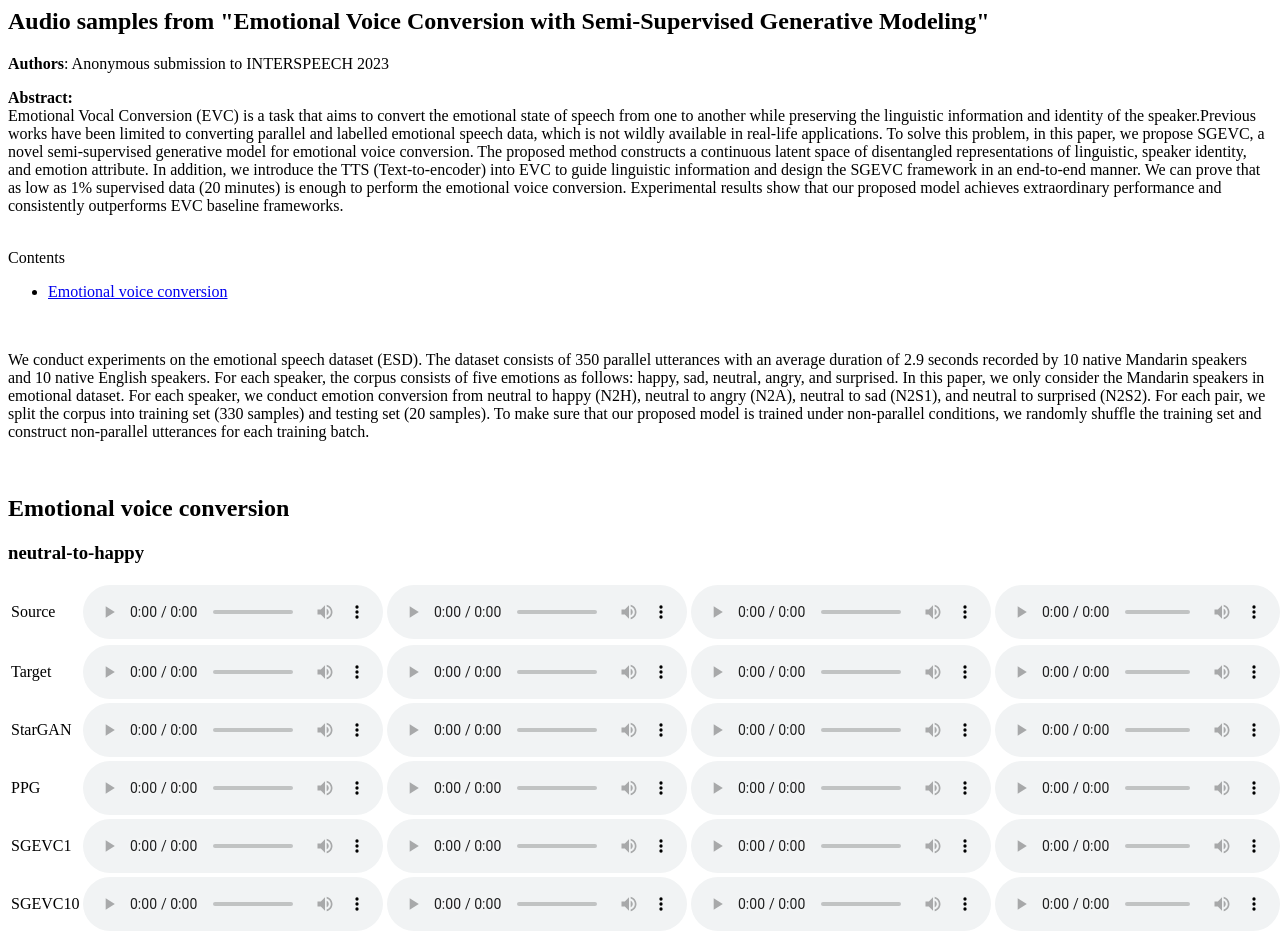
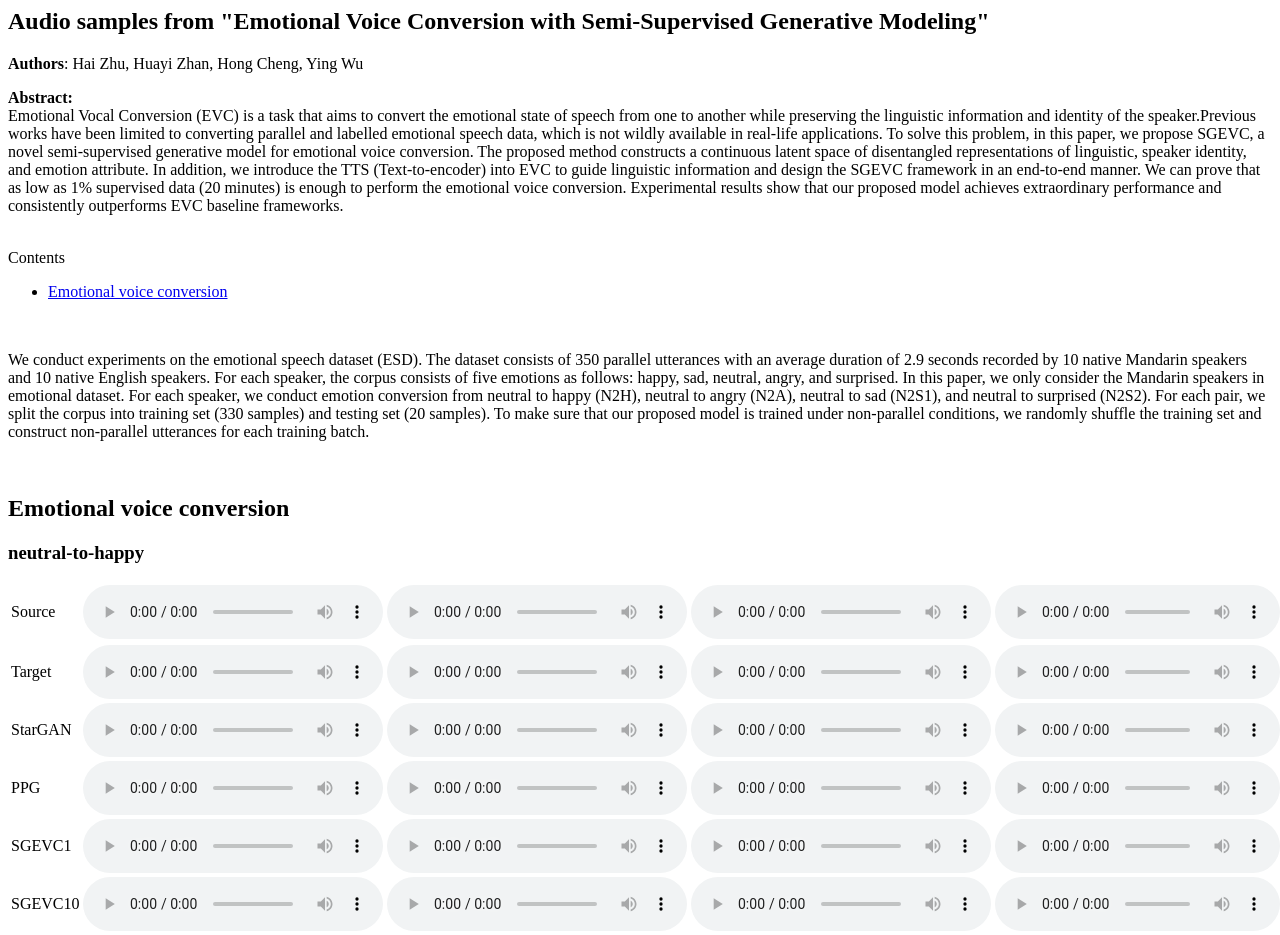
Before and after one commit to haizhu1/sgevc, a plain HTML site: page index.html in a window 1280 px wide. Shown: the top 935 px of the page. Drawn offline with Linux system fonts and the light colour scheme.

Commit message:
Update index.html

```diff
--- a/index.html
+++ b/index.html
@@ -8,7 +8,7 @@
       </header>
     </article>
 
-    <p><b>Authors</b>: Anonymous submission to INTERSPEECH 2023 </p>
+    <p><b>Authors</b>: Hai Zhu, Huayi Zhan, Hong Cheng, Ying Wu </p>
 
     <div><b>Abstract:</b>
         <br> Emotional Vocal Conversion (EVC) is a task that aims to convert the emotional state of speech from one to another while preserving the linguistic information and identity of the speaker.Previous works have been limited to converting parallel and labelled emotional speech data, which is not wildly available in real-life applications. To solve this problem, in this paper, we propose SGEVC, a novel semi-supervised generative model for emotional voice conversion. The proposed method constructs a continuous latent space of disentangled representations of linguistic, speaker identity, and emotion attribute. In addition, we introduce the TTS (Text-to-encoder) into EVC to guide linguistic information and design the SGEVC framework in an end-to-end manner. We can prove that as low as 1% supervised data (20 minutes) is enough to perform the emotional voice conversion. Experimental results show that our proposed model achieves extraordinary performance and consistently outperforms EVC baseline frameworks.<br><br>
```
